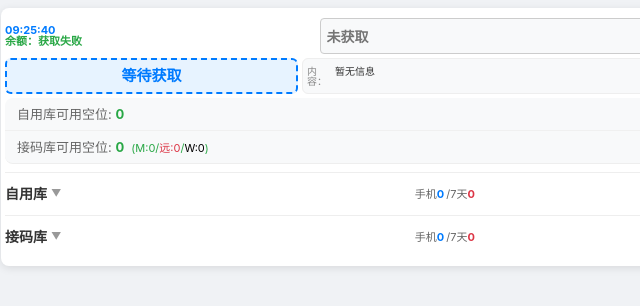
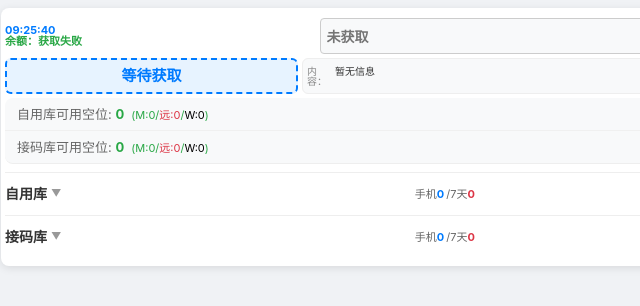
Before and after one commit to china-xxoo/chinaxxoo, a plain HTML site: page index.html in a window 1280 px wide. Shown: the full height of the page, 0-640 px from the left. Drawn offline with Linux system fonts and the light colour scheme; no server answers.

Commit message:
Update index.html

```diff
--- a/index.html
+++ b/index.html
@@ -581,6 +581,9 @@
     }
 
     renderMgmtGrid();
+    if (typeof renderMgmtGridLib === 'function') {
+      renderMgmtGridLib();
+    }
 
     setInterval(() => {
       const now = new Date();
```
